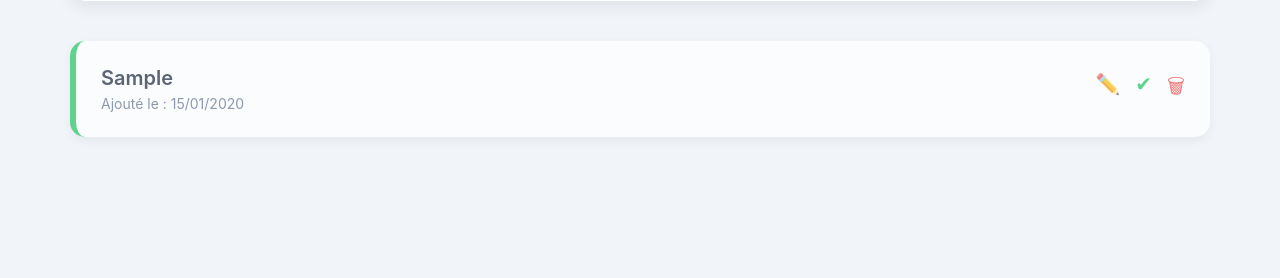
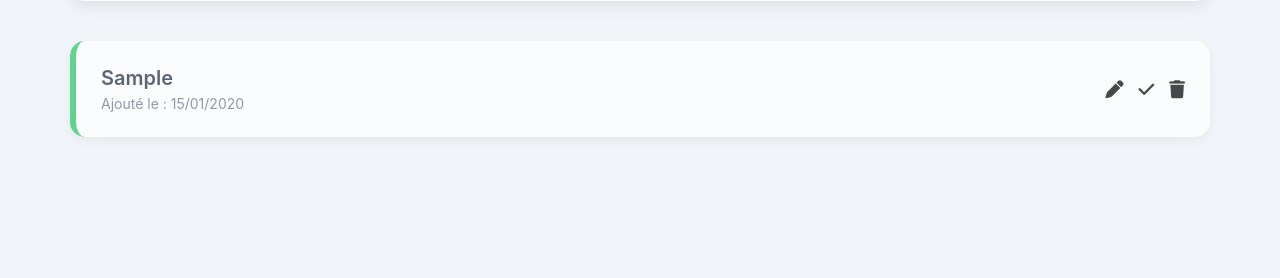
Before and after one commit to Eya200004/To_do_list, a PHP site: page / in a window 1280 px wide. Shown: the part 354-632 px from the top of the page. Run offline with PHP 8.4, Linux system fonts and the light colour scheme; the visitor is signed in with stand-in values (Sample User, id 1); tables that the repository leaves empty or names only in its code hold one stand-in row (values such as "Sample post").

Commit message:
changer les actions dans index.php

```diff
--- a/index.php
+++ b/index.php
@@ -18,9 +18,9 @@ $tasks = $tasks->fetchAll();
     <meta charset="UTF-8">
     <title>Tableau de bord - MyTasks</title>
     <link rel="stylesheet" href="style.css">
+    <link rel="stylesheet" href="https://cdnjs.cloudflare.com/ajax/libs/font-awesome/6.5.0/css/all.min.css">
 </head>
 <body>
-
     <header>
         <div class="logo">MyTasks</div>
             <nav>
@@ -55,10 +55,11 @@ $tasks = $tasks->fetchAll();
                     </div>
 
                     <div class="actions">
-                <a href="#" class="edit" data-id="<?= $t['id'] ?>">✏️</a>
-                <a href="toggle_task.php?id=<?= $t['id'] ?>" class="check">✔</a>
-                <a href="delete_task.php?id=<?= $t['id'] ?>" class="delete">🗑</a>
+                        <a href="#" class="edit" data-id="<?= $t['id'] ?>"><i class="fa-solid fa-pen"></i></a>
+                        <a href="toggle_task.php?id=<?= $t['id'] ?>" class="check"><i class="fa-solid fa-check"></i></a>
+                        <a href="delete_task.php?id=<?= $t['id'] ?>" class="delete"><i class="fa-solid fa-trash"></i></a>
                     </div>
+
                 </div>
             <?php endforeach; ?>
         </section>
--- a/login.php
+++ b/login.php
@@ -28,7 +28,6 @@ if(isset($_POST['email'],$_POST['password'])){
             <nav>
                 <a href="home.php" class="logout">Accueil</a>
                 <a href="register.php" class="logout">Inscription</a>
-
             </nav>
     </header>
     <div class="auth-container">
--- a/style.css
+++ b/style.css
@@ -151,11 +151,12 @@ header nav a:hover, header nav .active {
     font-size:20px;
 }
 
-.actions a {
-    text-decoration:none;
-    cursor:pointer;
-    transition:0.2s;
+.actions a i {
+    color: #000;
+    font-size: 18px;
+    transition: 0.2s;
 }
+
 
 .actions .edit:hover { transform:scale(1.2); }
 .actions .check { color:#22c55e; }
```
Also changed, not shown: 1 other file. Lines whose indentation alone changed are shown as unchanged.
